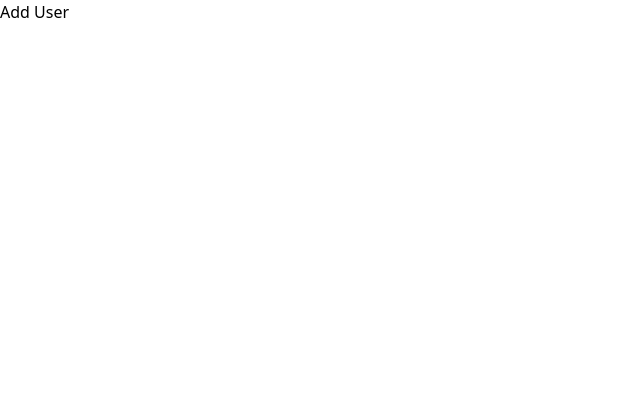
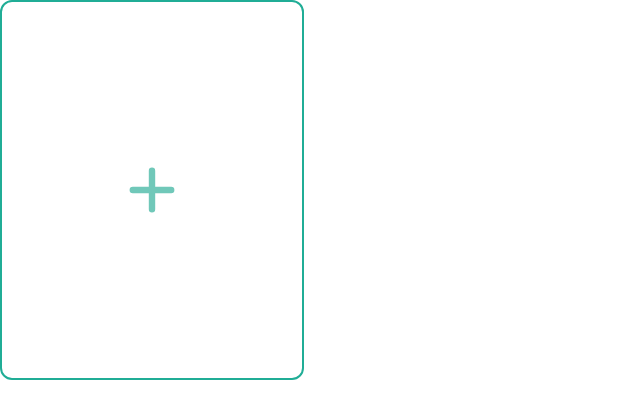
Before and after one commit to ploxx95/vinco_front, a React (Create React App) app: page / in a window 1280 px wide. Shown: the top 418 px of the page, without its empty margins (0-640 px from the left). Built offline with nearby package versions, Linux system fonts and the light colour scheme.

Commit message:
config colors

```diff
--- a/src/App.js
+++ b/src/App.js
@@ -1,10 +1,11 @@
 import { CardWrapper } from "./components/CardWrapper";
+import PlusIcon from "./icons/PlusIcon";
 
 function App() {
   return (
     <>
-      <CardWrapper>
-        <h1>Add User</h1>
+      <CardWrapper className="border-2 border-primary-100 ">
+        <PlusIcon />
       </CardWrapper>{" "}
     </>
   );
--- a/src/components/CardWrapper.js
+++ b/src/components/CardWrapper.js
@@ -1,3 +1,9 @@
-export const CardWrapper = ({ children }) => {
-  return <div className="w-">{children}</div>;
+export const CardWrapper = ({ children, className }) => {
+  return (
+    <div
+      className={`w-76 h-95 rounded-xl p-8 grid place-content-center ${className}`}
+    >
+      {children}
+    </div>
+  );
 };
--- /dev/null
+++ b/src/icons/PlusIcon.js
@@ -0,0 +1,14 @@
+function PlusIcon() {
+  return (
+    <svg xmlns="http://www.w3.org/2000/svg" width={46} height={46} fill="none">
+      <path
+        fillRule="evenodd"
+        clipRule="evenodd"
+        d="M23 .6a3.2 3.2 0 013.2 3.2v16h16a3.2 3.2 0 010 6.4h-16v16a3.2 3.2 0 01-6.4 0v-16h-16a3.2 3.2 0 010-6.4h16v-16A3.2 3.2 0 0123 .6z"
+        fill="#70C8B9"
+      />
+    </svg>
+  );
+}
+
+export default PlusIcon;
--- a/tailwind.config.js
+++ b/tailwind.config.js
@@ -2,7 +2,21 @@ module.exports = {
   purge: ["./src/**/*.{js,jsx,ts,tsx}", "./public/index.html"],
   darkMode: false, // or 'media' or 'class'
   theme: {
-    extend: {},
+    extend: {
+      spacing: {
+        76: "19rem",
+        95: "23.75rem",
+      },
+    },
+    colors: {
+      "primary-500": "#05998A",
+      "primary-100": "#20AD96",
+      "secondary-500": "#3F3A64",
+      "secondary-100": "#8C89A2",
+      "tertiary-500": "#D7C9BC",
+      "tertiary-100": "#F5F1ED",
+      "gray-neutral": "#696969",
+    },
   },
   variants: {
     extend: {},
```
